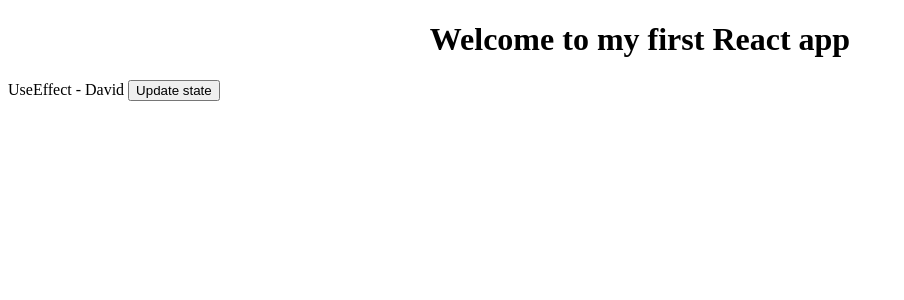
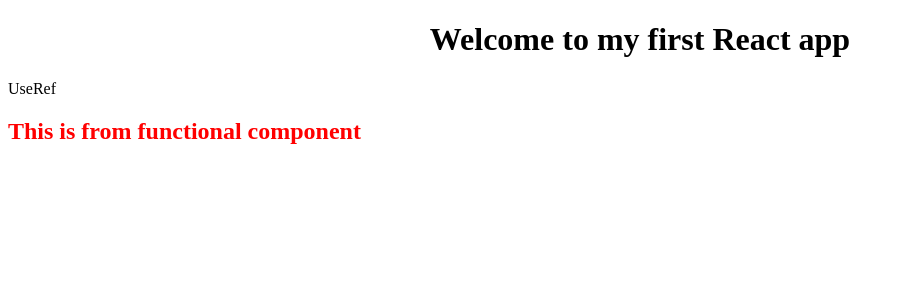
Before and after one commit to paravathmuhsin/react-basics, a React (Vite) app: page / in a window 1280 px wide. Shown: the top 300 px of the page, without its empty margins (0-904 px from the left). Built offline with nearby package versions, Linux system fonts and the light colour scheme.

Commit message:
useRef, UseimiertiveHandle

```diff
--- a/src/App.jsx
+++ b/src/App.jsx
@@ -7,14 +7,16 @@ import LifeCycle from "./LifeCycle";
 import Props from "./Props";
 import State from "./State";
 import UseEffect from "./UseEffect";
+import UseRef from "./UseRef";
 import UseState from "./UseState";
 function App() {
   const name = "David";
   return (
     <div>
       <h1>Welcome to my first React app</h1>
-      <UseEffect />
-      {/* <UseState />
+      <UseRef />
+      {/* <UseEffect />
+      <UseState />
       <LifeCycle />
       <State />
       <Props name={name} age="55">
--- a/src/UseEffect.jsx
+++ b/src/UseEffect.jsx
@@ -1,4 +1,5 @@
 import { useEffect, useState } from "react";
+import LifeCycle from "./LifeCycle";
 
 const UseEffect = () => {
   const [state, setState] = useState("David");
@@ -22,6 +23,7 @@ const UseEffect = () => {
   return (
     <div>
       UseEffect - {state} <button onClick={clickHandler}>Update state</button>
+      {state === "David" && <LifeCycle />}
     </div>
   );
 };
--- /dev/null
+++ b/src/UseImperativeHandle.jsx
@@ -0,0 +1,20 @@
+import { useImperativeHandle, useRef } from "react";
+
+const UseImperativeHandle = ({ ref }) => {
+  const h2Ref = useRef();
+  useImperativeHandle(
+    ref,
+    () => {
+      return {
+        test: () => {
+          alert();
+        },
+        h2Ref: h2Ref.current,
+      };
+    },
+    []
+  );
+  return <h2 ref={h2Ref}>This is from functional component</h2>;
+};
+
+export default UseImperativeHandle;
--- /dev/null
+++ b/src/UseRef.jsx
@@ -0,0 +1,19 @@
+import { useEffect, useRef } from "react";
+import UseImperativeHandle from "./UseImperativeHandle";
+
+const UseRef = () => {
+  const paraRef = useRef();
+  useEffect(() => {
+    console.log(paraRef.current);
+  });
+  return (
+    <div>
+      UseRef
+      {/* <p ref={paraRef}>for ref</p> */}
+      {/* <LifeCycle ref={paraRef}/> */}
+      <UseImperativeHandle ref={paraRef}/>
+    </div>
+  );
+};
+
+export default UseRef;
```
